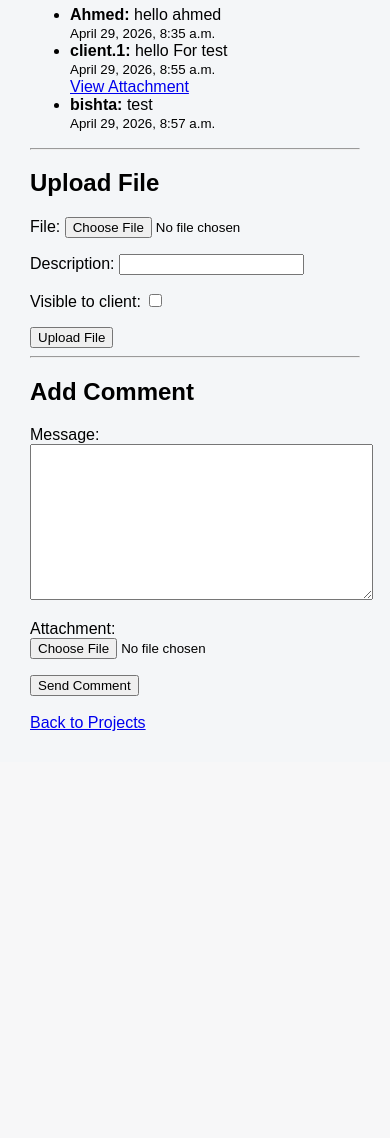
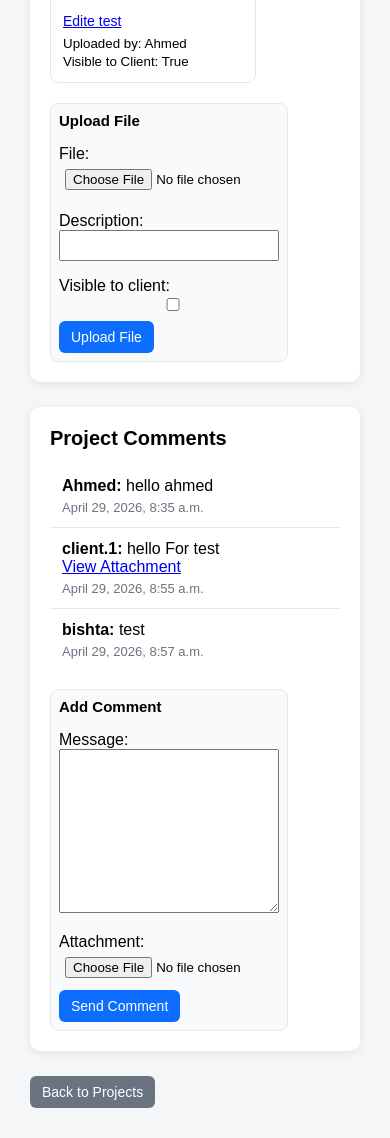
Before and after one commit to MBishta/client-portal-project, a Django app: page /projects/2/ in a window 390 px wide. Shown: the part 1578-2716 px from the top of the page. Before the commit the page ends 2309 px from the top, so only its background shows below. Run offline with Django 5.2, Linux system fonts and the light colour scheme; a user stored in the database is signed in; data comes from the database, SQL or seed files in the repository; both versions use the stored data as it was after the commit.

Commit message:
Organize project detail page layout

```diff
--- a/templates/projects/project_detail.html
+++ b/templates/projects/project_detail.html
@@ -4,13 +4,245 @@
 
 {% block content %}
 
+<style>
+    .page-title {
+        margin-bottom: 5px;
+    }
+
+    .project-subtitle {
+        color: #6b7280;
+        margin-bottom: 25px;
+    }
+
+    .cards-grid {
+        display: grid;
+        grid-template-columns: 1fr 1fr;
+        gap: 20px;
+        margin-bottom: 25px;
+    }
+
+    .card {
+        background: white;
+        padding: 20px;
+        border-radius: 10px;
+        box-shadow: 0 2px 8px rgba(0, 0, 0, 0.08);
+    }
+
+    .card h2,
+    .section h2 {
+        margin-top: 0;
+        font-size: 20px;
+        margin-bottom: 15px;
+    }
+
+    .info-row {
+        margin-bottom: 10px;
+    }
+
+    .label {
+        font-weight: bold;
+        color: #374151;
+    }
+
+    .badge {
+        display: inline-block;
+        padding: 5px 9px;
+        background: #eef2ff;
+        border-radius: 6px;
+        font-size: 13px;
+        color: #1f2937;
+    }
+
+    .section {
+        background: white;
+        padding: 20px;
+        border-radius: 10px;
+        box-shadow: 0 2px 8px rgba(0, 0, 0, 0.08);
+        margin-bottom: 25px;
+    }
+
+    .file-grid {
+        display: flex;
+        flex-wrap: wrap;
+        gap: 18px;
+        margin-bottom: 20px;
+    }
+
+    .file-card {
+        width: 180px;
+        background: #ffffff;
+        padding: 12px;
+        border-radius: 8px;
+        border: 1px solid #e5e7eb;
+    }
+
+    .file-preview {
+        width: 100%;
+        height: 120px;
+        object-fit: cover;
+        border: 1px solid #ddd;
+        border-radius: 6px;
+        background: #f9fafb;
+    }
+
+    .file-placeholder {
+        height: 120px;
+        display: flex;
+        align-items: center;
+        justify-content: center;
+        border: 1px solid #ddd;
+        border-radius: 6px;
+        background: #f9fafb;
+        color: #374151;
+    }
+
+    .file-title {
+        margin: 10px 0 5px 0;
+        font-size: 14px;
+        word-break: break-word;
+    }
+
+    .file-actions {
+        display: flex;
+        gap: 8px;
+        margin-top: 10px;
+    }
+
+    .btn {
+        display: inline-block;
+        border: none;
+        padding: 8px 12px;
+        border-radius: 6px;
+        cursor: pointer;
+        text-decoration: none;
+        font-size: 14px;
+    }
+
+    .btn-primary {
+        background: #0d6efd;
+        color: white;
+    }
+
+    .btn-danger {
+        background: #dc3545;
+        color: white;
+    }
+
+    .btn-secondary {
+        background: #6b7280;
+        color: white;
+    }
+
+    .btn-full {
+        width: 100%;
+        text-align: center;
+        box-sizing: border-box;
+    }
+
+    .inline-form-box {
+        margin-top: 10px;
+        padding: 8px;
+        border: 1px solid #e5e7eb;
+        border-radius: 8px;
+        background: #f9fafb;
+        max-width: 220px;
+    }
+
+    .inline-form-box h3 {
+        margin-top: 0;
+        margin-bottom: 8px;
+        font-size: 15px;
+    }
+
+    .inline-form-box form p {
+        margin-bottom: 6px;
+    }
+
+    .inline-form-box input,
+    .inline-form-box textarea,
+    .inline-form-box select {
+        width: 100%;
+        padding: 6px;
+        box-sizing: border-box;
+    }
+
+    .comment-list {
+        margin-bottom: 18px;
+    }
+
+    .comment-item {
+        padding: 12px;
+        border-bottom: 1px solid #e5e7eb;
+    }
+
+    .comment-item:last-child {
+        border-bottom: none;
+    }
+
+    .comment-meta {
+        color: #6b7280;
+        font-size: 13px;
+        margin-top: 5px;
+    }
+
+    .back-link {
+        margin-top: 20px;
+    }
+
+    @media (max-width: 800px) {
+        .cards-grid {
+            grid-template-columns: 1fr;
+        }
+    }
+</style>
+
 {% if project %}
-        <h1>{{ project.project_name }}</h1>
 
-        <p><strong>Project Code:</strong> {{ project.project_code }}</p>
-        <p><strong>Client:</strong> {{ project.client }}</p>
+    <h1 class="page-title">{{ project.project_name }}</h1>
+    <p class="project-subtitle">
+        Project Code: {{ project.project_code }}
+    </p>
 
-        <p><strong>Engineers:</strong></p>
+    <div class="cards-grid">
+        <div class="card">
+            <h2>Project Information</h2>
+
+            <div class="info-row">
+                <span class="label">Client:</span>
+                {{ project.client }}
+            </div>
+
+            <div class="info-row">
+                <span class="label">Project Type:</span>
+                {{ project.project_type }}
+            </div>
+
+            <div class="info-row">
+                <span class="label">Location:</span>
+                {{ project.location }}
+            </div>
+
+            <div class="info-row">
+                <span class="label">Current Stage:</span>
+                <span class="badge">{{ project.get_current_stage_display }}</span>
+            </div>
+
+            <div class="info-row">
+                <span class="label">Status:</span>
+                <span class="badge">{{ project.get_status_display }}</span>
+            </div>
+
+            <div class="info-row">
+                <span class="label">Description:</span>
+                <br>
+                {{ project.description }}
+            </div>
+        </div>
+
+        <div class="card">
+            <h2>Assigned Engineers</h2>
+
+            {% if project.assigned_engineers.all %}
                 <ul>
                     {% for engineer in project.assigned_engineers.all %}
                         <li>
@@ -19,36 +251,35 @@
                                 - {{ engineer.get_department_display }}
                             {% endif %}
                         </li>
-            {% empty %}
-                <li>No engineers assigned</li>
                     {% endfor %}
                 </ul>
+            {% else %}
+                <p>No engineers assigned.</p>
+            {% endif %}
+        </div>
+    </div>
 
-        <p><strong>Project Type:</strong> {{ project.project_type }}</p>
-        <p><strong>Location:</strong> {{ project.location }}</p>
-        <p><strong>Current Stage:</strong> {{ project.get_current_stage_display }}</p>
-        <p><strong>Status:</strong> {{ project.get_status_display }}</p>
-        <p><strong>Description:</strong> {{ project.description }}</p>
+    <div class="section">
+        <h2>Project Files</h2>
 
-        <hr>
-
-        <h2>Project Files</h2>
         {% if files %}
-    <div style="display: flex; flex-wrap: wrap; gap: 18px;">
+            <div class="file-grid">
                 {% for file in files %}
-            <div style="width: 160px; background: white; padding: 12px; border-radius: 8px; box-shadow: 0 2px 8px rgba(0,0,0,0.08);">
+                    <div class="file-card">
 
                         {% if ".jpg" in file.file.url|lower or ".jpeg" in file.file.url|lower or ".png" in file.file.url|lower or ".webp" in file.file.url|lower %}
                             <a href="{{ file.file.url }}" target="_blank">
-                        <img src="{{ file.file.url }}" alt="Project File" style="width: 100%; height: 120px; object-fit: cover; border: 1px solid #ddd; border-radius: 6px;">
+                                <img src="{{ file.file.url }}" alt="Project File" class="file-preview">
                             </a>
                         {% else %}
-                    <div style="height: 120px; display: flex; align-items: center; justify-content: center; border: 1px solid #ddd; border-radius: 6px; background: #f9fafb;">
+                            <a href="{{ file.file.url }}" target="_blank" style="text-decoration: none;">
+                                <div class="file-placeholder">
                                     File
                                 </div>
+                            </a>
                         {% endif %}
 
-                <p style="margin: 10px 0 5px 0;">
+                        <p class="file-title">
                             <a href="{{ file.file.url }}" target="_blank">
                                 {{ file.description|default:file.file.name }}
                             </a>
@@ -66,15 +297,14 @@
                         </small>
 
                         {% if file.uploaded_by == request.user %}
-    <div style="display: flex; gap: 8px; margin-top: 10px;">
-        <a href="{% url 'projects:project_file_edit' file.pk %}"
-           style="background: #0d6efd; color: white; text-decoration: none; padding: 6px 10px; border-radius: 5px; font-size: 14px; width: 70px; text-align: center; box-sizing: border-box;">
+                            <div class="file-actions">
+                                <a href="{% url 'projects:project_file_edit' file.pk %}" class="btn btn-primary btn-full">
                                     Edit
                                 </a>
 
-        <form method="post" action="{% url 'projects:project_file_delete' file.pk %}" style="margin: 0;">
+                                <form method="post" action="{% url 'projects:project_file_delete' file.pk %}" style="margin: 0; width: 100%;">
                                     {% csrf_token %}
-            <button type="submit" style="background: #dc3545; color: white; border: none; padding: 6px 10px; border-radius: 5px; cursor: pointer; font-size: 14px; width: 70px;">
+                                    <button type="submit" class="btn btn-danger btn-full">
                                         Delete
                                     </button>
                                 </form>
@@ -87,33 +317,10 @@
         {% else %}
             <p>No files uploaded.</p>
         {% endif %}
-        <hr>
-
-        <h2>Project Comments</h2>
-        {% if comments %}
-            <ul>
-                {% for comment in comments %}
-                    <li>
-                        <strong>{{ comment.sender.username }}:</strong>
-                        {{ comment.message }}
-                        <br>
-                        <small>{{ comment.created_at }}</small>
-
-                        {% if comment.attachment %}
-                            <br>
-                            <a href="{{ comment.attachment.url }}" target="_blank">View Attachment</a>
-                        {% endif %}
-                    </li>
-                {% endfor %}
-            </ul>
-        {% else %}
-            <p>No comments yet.</p>
-        {% endif %}
 
         {% if request.user.role != 'CLIENT' %}
-            <hr>
-
-            <h2>Upload File</h2>
+            <div class="inline-form-box">
+                <h3>Upload File</h3>
 
                 <form method="post" enctype="multipart/form-data">
                     {% csrf_token %}
@@ -121,13 +328,39 @@
 
                     {{ file_form.as_p }}
 
-                <button type="submit">Upload File</button>
+                    <button type="submit" class="btn btn-primary">Upload File</button>
                 </form>
+            </div>
+        {% endif %}
+    </div>
+
+    <div class="section">
+        <h2>Project Comments</h2>
+
+        <div class="comment-list">
+            {% if comments %}
+                {% for comment in comments %}
+                    <div class="comment-item">
+                        <strong>{{ comment.sender.username }}:</strong>
+                        {{ comment.message }}
+
+                        {% if comment.attachment %}
+                            <br>
+                            <a href="{{ comment.attachment.url }}" target="_blank">View Attachment</a>
                         {% endif %}
 
-        <hr>
+                        <div class="comment-meta">
+                            {{ comment.created_at }}
+                        </div>
+                    </div>
+                {% endfor %}
+            {% else %}
+                <p>No comments yet.</p>
+            {% endif %}
+        </div>
 
-        <h2>Add Comment</h2>
+        <div class="inline-form-box">
+            <h3>Add Comment</h3>
 
             <form method="post" enctype="multipart/form-data">
                 {% csrf_token %}
@@ -135,15 +368,22 @@
 
                 {{ comment_form.as_p }}
 
-            <button type="submit">Send Comment</button>
+                <button type="submit" class="btn btn-primary">Send Comment</button>
             </form>
+        </div>
+    </div>
 
 {% else %}
+    <div class="section">
         <h1>Access Denied</h1>
         <p>You do not have permission to view this project.</p>
+    </div>
 {% endif %}
 
-    <br>
-    <a href="{% url 'projects:project_list' %}">Back to Projects</a>
+<div class="back-link">
+    <a href="{% url 'projects:project_list' %}" class="btn btn-secondary">
+        Back to Projects
+    </a>
+</div>
 
 {% endblock %}
```
Also changed, not shown: db.sqlite3. Lines whose indentation alone changed are shown as unchanged.
